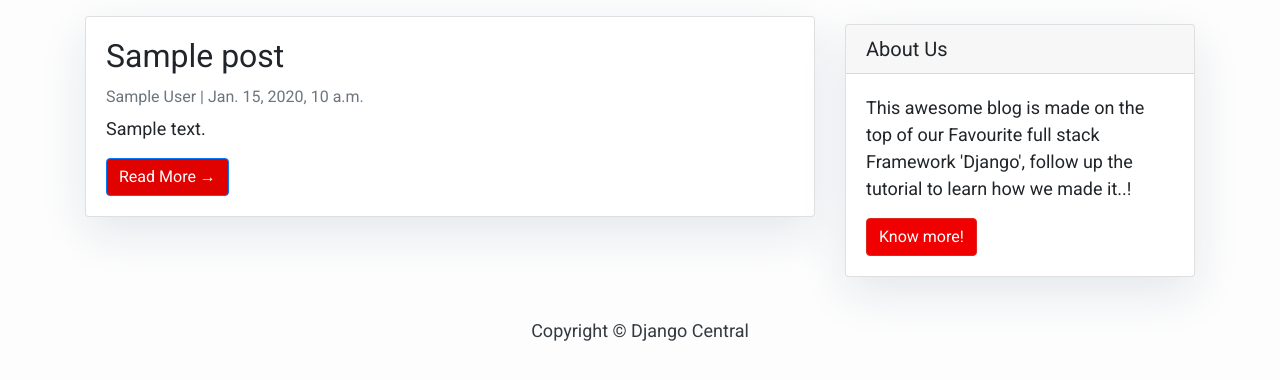
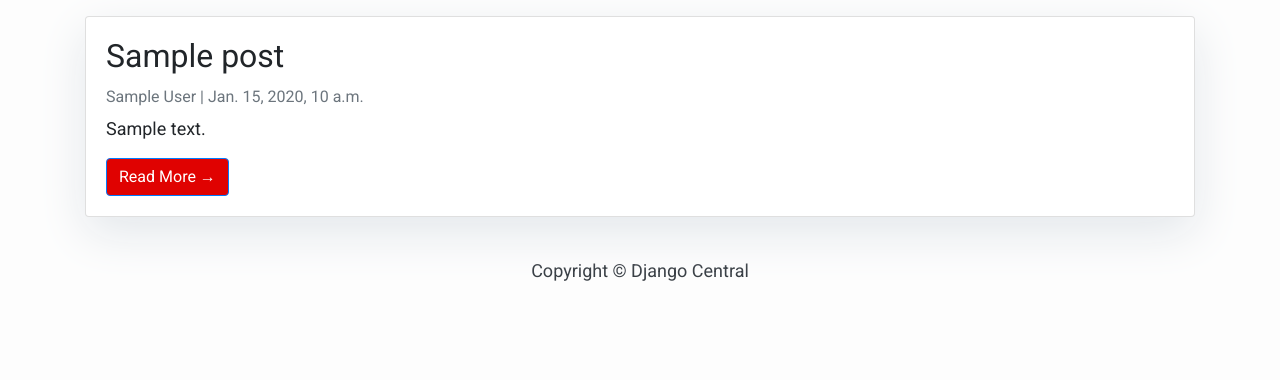
Before and after one commit to jab098/Vodafone-News, a Django app: template RIAProject/templates/index.html in a window 1280 px wide. Shown: the part 86-466 px from the top of the page. Run offline with Django 4.2, Linux system fonts and the light colour scheme; the template is opened without the code that fills it: most values are stand-ins (such as "Sample title", 1, 10 or a date in 2020); parts of the project's set-up code (start-up, migrations or seed data) failed here and were passed over; some libraries are stand-ins or nearby versions.

Commit message:
removed side bar

```diff
--- a/RIAProject/VodaNews/templates/post_detail.html
+++ b/RIAProject/VodaNews/templates/post_detail.html
@@ -2,7 +2,7 @@
 
 <div class="container">
   <div class="row">
-    <div class="col-md-8 card mb-4  mt-3 left  top">
+    <div class="col-md-12 card mb-4  mt-3 left  top">
       <div class="card-body">
         <h1>{% block title %} {{ object.title }} {% endblock title %}</h1>
         <p class=" text-muted">{{ post.author }} | {{ post.created_on }}</p>
@@ -16,7 +16,6 @@
         {% endif %}
       </div>
     </div>
-    {% block sidebar %} {% include 'sidebar.html' %} {% endblock sidebar %}
 
     <!-- LIKES -->
     <form action="{% url 'like_post' post.slug %}" method="POST">
--- a/RIAProject/templates/index.html
+++ b/RIAProject/templates/index.html
@@ -47,7 +47,7 @@
 <div class="container">
     <div class="row">
         <!-- Blog Entries Column -->
-        <div class="col-md-8 mt-3 left">
+        <div class="col-md-12 mt-3 left">
             {% for post in post_list %}
             <div class="card mb-4">
                 <div class="card-body">
@@ -59,7 +59,6 @@
             </div>
             {% endfor %}
         </div>
-        {% block sidebar %} {% include 'sidebar.html' %} {% endblock sidebar %}
     </div>
 </div>
 {%endblock%}
--- a/RIAProject/templates/sidebar.html
+++ /dev/null
@@ -1,22 +0,0 @@
-{% block sidebar %}
-
-<style>
-        .card{
-            box-shadow: 0 16px 48px #E3E7EB;
-        }
-
-</style>
-
-<!-- Sidebar Widgets Column -->
-<div class="col-md-4 float-right ">
-<div class="card my-4">
-        <h5 class="card-header">About Us</h5>
-    <div class="card-body">
-        <p class="card-text"> This awesome blog is made on the top of our Favourite full stack Framework 'Django', follow up the tutorial to learn how we made it..!</p>
-        <a href="https://djangocentral.com/building-a-blog-application-with-django"
-        class="btn btn-danger">Know more!</a>
-    </div>
-</div>
-</div>
-
-{% endblock sidebar %}
```
